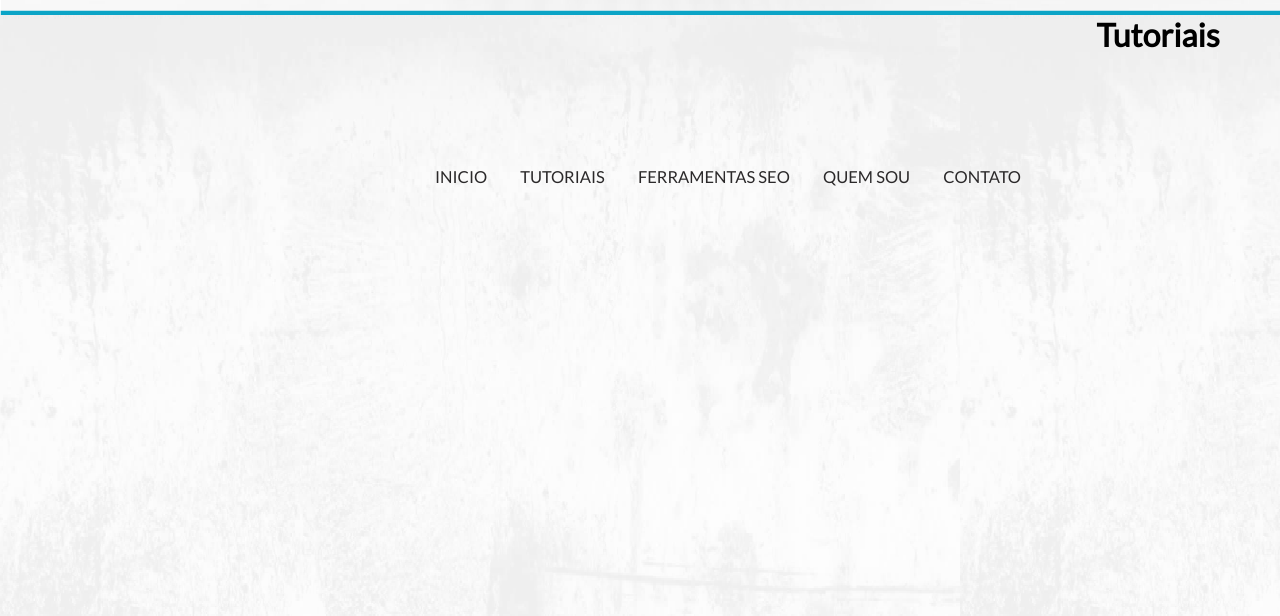
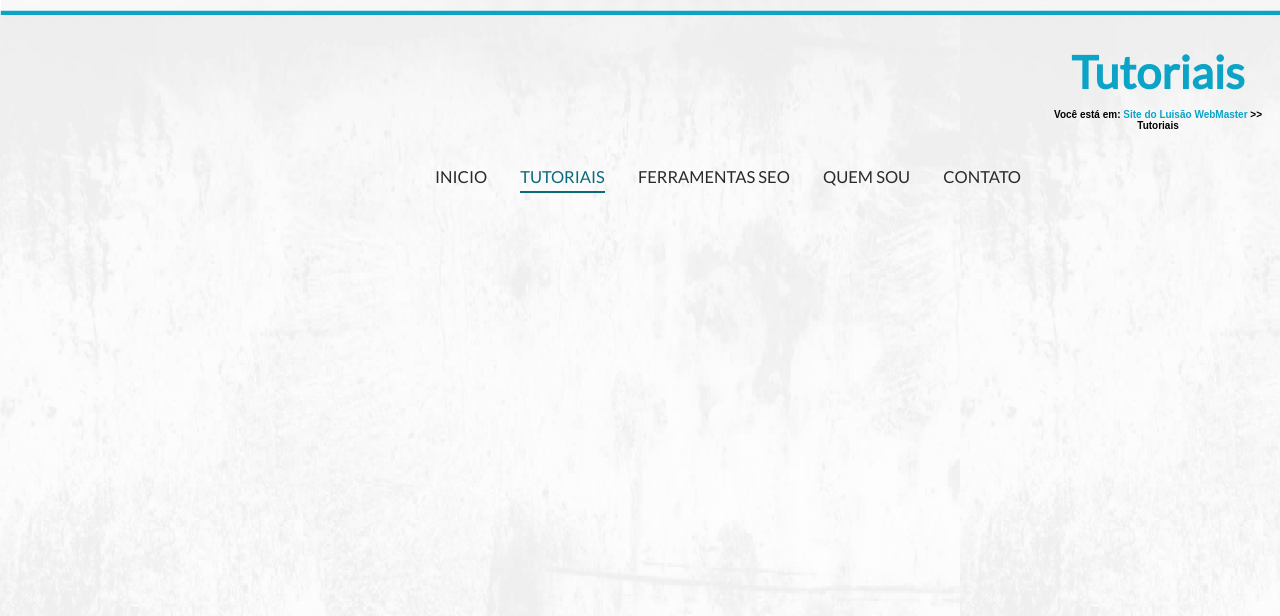
Before and after one commit to italloalb/br.com.site_luisao, a plain HTML site: page tutorial.html in a window 1280 px wide. Shown: the part 184-800 px from the top of the page. Drawn offline with Linux system fonts and the light colour scheme.

Commit message:
CSS da pagina tutorial

```diff
--- a/_css/index.css
+++ b/_css/index.css
@@ -47,12 +47,17 @@ ul#nav_topo a{
     text-decoration: none;
     color: #2B292A;
     font-size: 16.5px;
+    padding-bottom: 4px;
 }
 
 ul#nav_topo a:hover{
     color: #0BA4C6;
-    border-bottom: 2px solid #0BA4C6;
-    transition: .1s;
+    border-bottom: 2.5px solid #0BA4C6;
+}
+
+ul#nav_topo a.ativa{
+    color: #086B7C;
+    border-bottom: 2.5px solid #086B7C;
 }
 
 
--- a/_css/tutorial.css
+++ b/_css/tutorial.css
@@ -47,12 +47,17 @@ ul#nav_topo a{
     text-decoration: none;
     color: #2B292A;
     font-size: 16.5px;
+    padding-bottom: 4px;
 }
 
 ul#nav_topo a:hover{
     color: #0BA4C6;
-    border-bottom: 2px solid #0BA4C6;
-    transition: .1s;
+    border-bottom: 2.5px solid #0BA4C6;
+}
+
+ul#nav_topo a.ativa{
+    color: #086B7C;
+    border-bottom: 2.5px solid #086B7C;
 }
 
 
@@ -66,4 +71,20 @@ ul#nav_topo a:hover{
 
 .topo_content h1{
     text-align: center;
+    padding: 30px 0px 0px 0px;
+    font-family: Lato;
+    font-size: 45px;
+    color: #0BA4C6;
 }
+
+.topo_content h2{
+    padding: 10px 0px 0px 0px;
+    text-align: center;
+    font-family: Arial;
+    font-size: 10px;
+}
+
+.topo_content h2 a{
+    text-decoration: none;
+    color: #0BA4C6;
+}
--- a/tutorial.html
+++ b/tutorial.html
@@ -11,7 +11,7 @@
     <h1><a href="index.html"><img src="_images/logo.png"> </a></h1>
     <ul id="nav_topo">
         <li><a href="index.html">INICIO</a></li>
-        <li><a href="tutorial.html">TUTORIAIS</a></li>
+        <li><a href="tutorial.html" class="ativa">TUTORIAIS</a></li>
         <li><a href="#">FERRAMENTAS SEO</a></li>
         <li><a href="#">QUEM SOU</a></li>
         <li><a href="#">CONTATO</a></li>
@@ -21,7 +21,12 @@
 <div class="content">
     <div class="topo_content">
         <h1>Tutoriais</h1>
+        <h2>Você está em: <a href="index.html">Site do Luisão WebMaster</a> &gt&gt <b>Tutoriais</b></h2>
     </div>
+</div>
+
+<div class="container">
+
 </div>
 
 
```
Also changed, not shown: index.html (+1 -1 lines).
